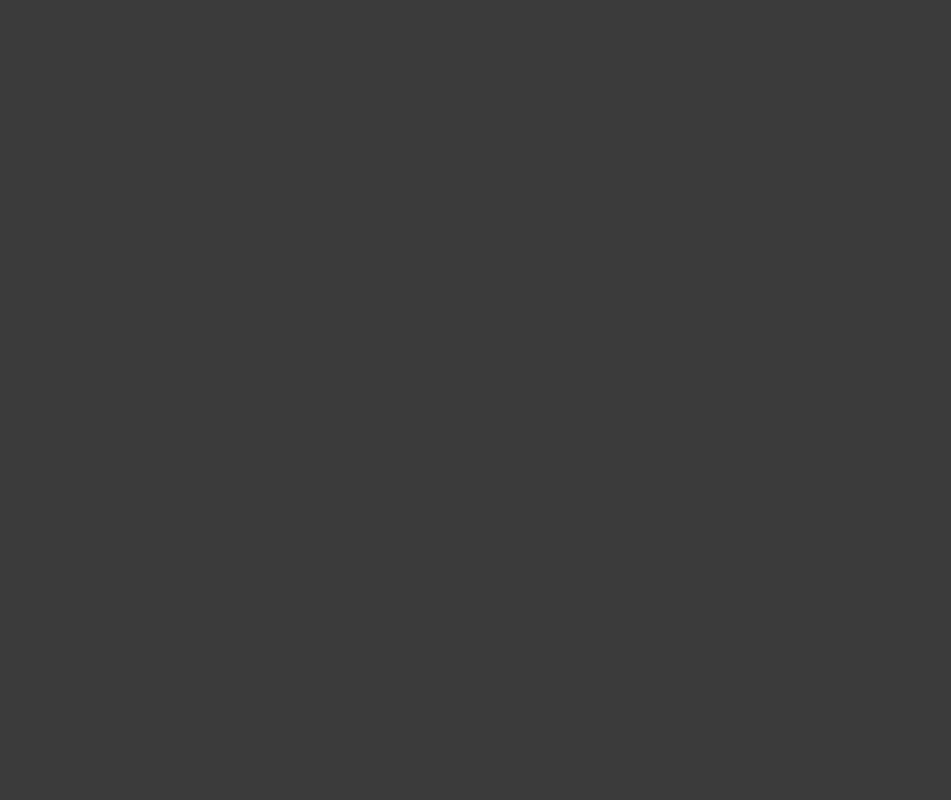
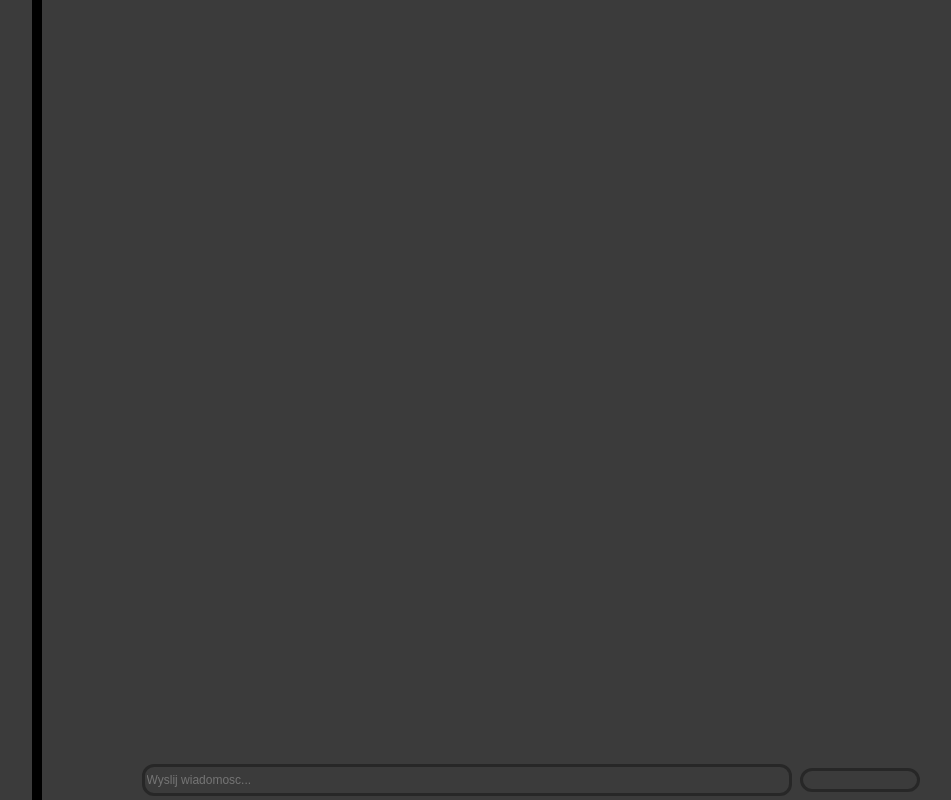
Before and after one commit to domi310509/komunikator, a website: page public/chats.html in a window 1280 px wide. Shown: the whole page, without its empty margins (261-1212 px from the left). Drawn offline with nearby package versions, Linux system fonts and the light colour scheme.

Commit message:
Dodałem pierwszy ekran pokazujący czat użytkownika z innymi osobami i pasek pokazujący listę osób. Jest też pierwszy input i przycisk wysyłania wiadomości. <!DOCTYPE html> <html lang="pl"> <head>     <meta charset="UTF-8">     <meta name="viewport" content="width=device-width, initial-scale=1.0">     <title>Document</title>     <link rel="stylesheet" href="style.css">     <script src="translations.js"></script> </head> <body>     <div class="flexPoziom">             <div id="pasekBoczny" class="flexPion"></div>             <div id="czat" class="flexPion">                 <div id="poleDoPisania" class="flexPoziom">                     <input type="text" data-i18n-placeholder="Wyslij wiadomosc..." style="width: 50vw;">                     <button type="button" data-i18n="Wyslij"></button>                 </div>             </div>     </div>     <script src="frontend.js"></script>     <script src="chatsLogic.js"></script>     <script src="/socket.io/socket.io.js"></script>     <script src="backend.js"></script> </body> </html>. Zajęło mi to 2 h

```diff
--- a/public/chats.html
+++ b/public/chats.html
@@ -8,7 +8,15 @@
     <script src="translations.js"></script>
 </head>
 <body>
-
+    <div class="flexPoziom">
+            <div id="pasekBoczny" class="flexPion"></div>
+            <div id="czat" class="flexPion">
+                <div id="poleDoPisania" class="flexPoziom">
+                    <input type="text" data-i18n-placeholder="Wyslij wiadomosc..." style="width: 50vw;">
+                    <button type="button" data-i18n="Wyslij"></button>
+                </div>
+            </div>
+    </div>
     <script src="frontend.js"></script>
     <script src="chatsLogic.js"></script>
     <script src="/socket.io/socket.io.js"></script>
--- a/public/style.css
+++ b/public/style.css
@@ -67,6 +67,23 @@ button {
     color: rgb(217, 117, 99);
 }
 
+#pasekBoczny{
+    height: 100vh;
+    width: 30vw;
+    border-right: 5px solid black;
+}
+
+#czat{
+    height: 100vh;
+    width: 100vw;
+    border-left: 5px solid black;
+}
+
+#poleDoPisania{
+    height: 5vh;
+    width: 100%;
+    margin-top: 95vh;
+}
 /*
 #ekran_główny{
     display: flex;
```
